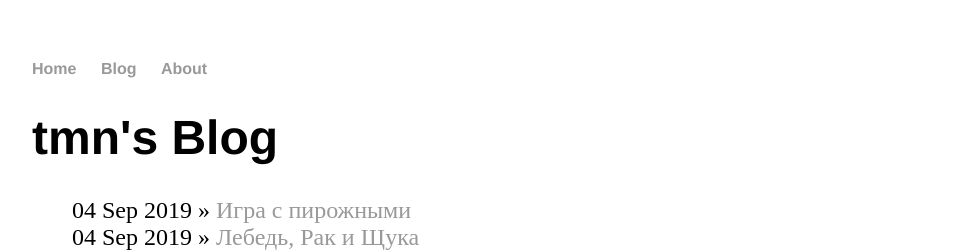
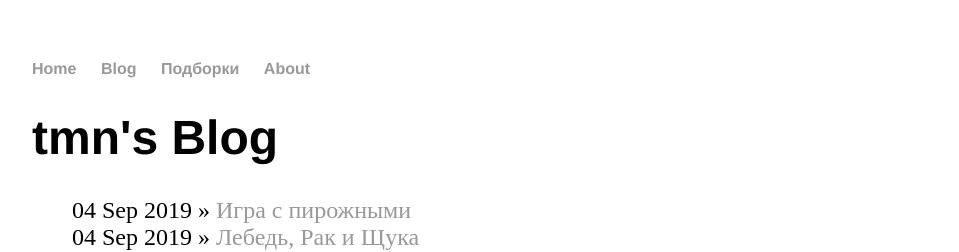
Before and after one commit to mathgems/mathgems.github.io, a Jekyll site: the page built from blog/index.html, in a window 1280 px wide. Shown: the top 252 px of the page, without its empty margins (160-1119 px from the left). Built offline with Jekyll 4.4.1, drawn with Linux system fonts in a browser that asks for light colours.

Commit message:
Update default.html

```diff
--- a/_layouts/default.html
+++ b/_layouts/default.html
@@ -10,6 +10,7 @@
 	    		<ul>
         		<li><a href="/">Home</a></li>
         		<li><a href="/blog">Blog</a></li>
+        		<li><a href="/selected">Подборки</a></li>
 	        	<li><a href="/about">About</a></li>
 	    		</ul>
 			</nav>
```
